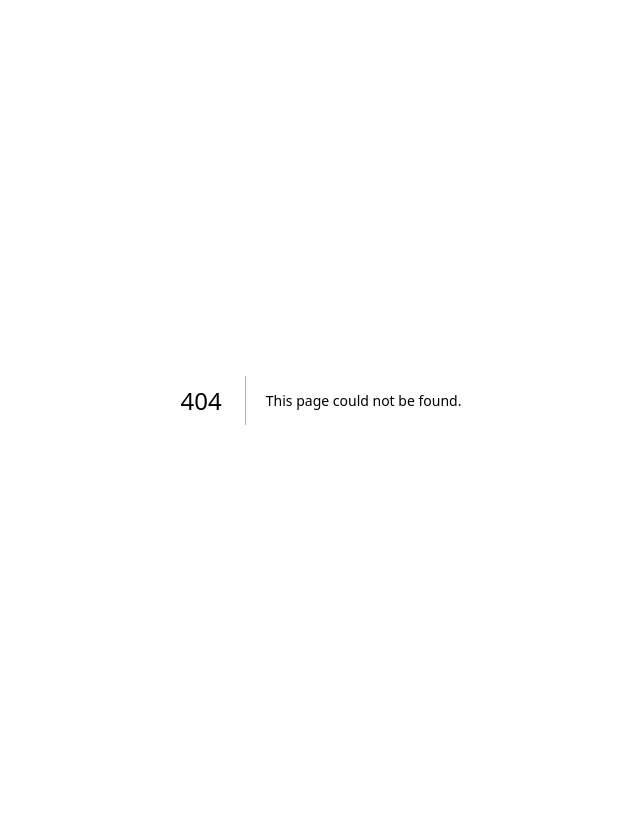
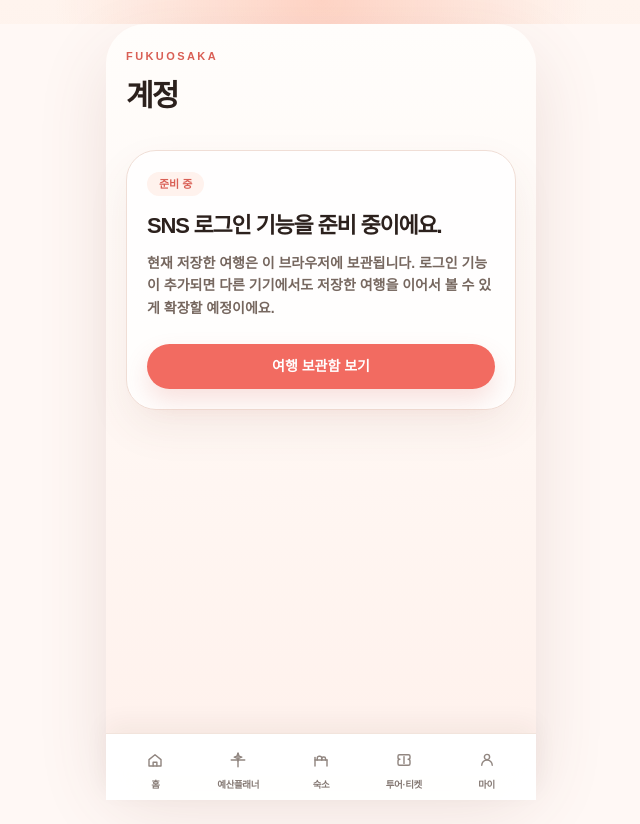
Before and after one commit to munani0918/fukuosaka, a Next.js app: page /account in a window 1280 px wide. Before the commit this address had no page. Shown: the whole page, without its empty margins (319-959 px from the left). Before the commit the page ends 800 px from the top, so only its background shows below. Built offline with nearby package versions, Linux system fonts and the light colour scheme.

Commit message:
Update home navigation and stay recommendations

```diff
--- /dev/null
+++ b/app/account/page.tsx
@@ -0,0 +1,50 @@
+import Link from "next/link";
+
+import { BottomTabBar } from "@/src/components/home/BottomTabBar";
+import type { BottomTabItem } from "@/src/data/home";
+
+const bottomTabs: BottomTabItem[] = [
+  { id: "home", label: "홈", href: "/", icon: "home" },
+  { id: "planner", label: "예산플래너", href: "/planner-wizard.html", icon: "planner" },
+  { id: "stay", label: "숙소", href: "/stays", icon: "stay" },
+  { id: "tour", label: "투어·티켓", href: "/tours", icon: "tour" },
+  { id: "my", label: "마이", href: "/mypage", icon: "my" },
+];
+
+export default function AccountPage() {
+  return (
+    <main id="top" className="min-h-dvh bg-[#fff8f5] text-[#2c211d]">
+      <div className="mx-auto flex min-h-dvh max-w-[430px] flex-col bg-[linear-gradient(180deg,#fffdfb_0%,#fff7f3_54%,#fff1ec_100%)] px-5 pb-32 pt-[calc(env(safe-area-inset-top)+24px)] md:my-6 md:min-h-[calc(100dvh-3rem)] md:rounded-[40px] md:shadow-[0_30px_70px_rgba(126,74,61,0.14)]">
+        <header>
+          <p className="text-[11px] font-black uppercase tracking-[0.22em] text-[#d95f55]">
+            FUKUOSAKA
+          </p>
+          <h1 className="mt-2 text-[30px] font-black tracking-[-0.06em]">
+            계정
+          </h1>
+        </header>
+
+        <section className="mt-8 rounded-[30px] border border-[#f0ded6] bg-white/86 p-5 shadow-[0_18px_42px_rgba(126,74,61,0.08)]">
+          <div className="mb-4 inline-flex rounded-full bg-[#fff2ed] px-3 py-1 text-[11px] font-black text-[#d95f55]">
+            준비 중
+          </div>
+          <h2 className="text-[22px] font-black leading-tight tracking-[-0.055em]">
+            SNS 로그인 기능을 준비 중이에요.
+          </h2>
+          <p className="mt-3 text-[14px] font-semibold leading-relaxed text-[#76675f]">
+            현재 저장한 여행은 이 브라우저에 보관됩니다. 로그인 기능이 추가되면
+            다른 기기에서도 저장한 여행을 이어서 볼 수 있게 확장할 예정이에요.
+          </p>
+          <Link
+            href="/mypage"
+            className="mt-6 inline-flex w-full items-center justify-center rounded-full bg-[#f26b61] px-5 py-3 text-[14px] font-black text-white shadow-[0_12px_24px_rgba(214,95,85,0.18)] transition active:scale-[0.99]"
+          >
+            여행 보관함 보기
+          </Link>
+        </section>
+      </div>
+
+      <BottomTabBar items={bottomTabs} />
+    </main>
+  );
+}
--- a/src/components/home/ProductCarousel.tsx
+++ b/src/components/home/ProductCarousel.tsx
@@ -1,14 +1,17 @@
 "use client";
 
 import type { ProductCardData } from "@/src/data/home";
+import { SavedItemStarButton } from "@/src/components/SavedItemStarButton";
 import { Artwork } from "@/src/components/home/Artwork";
 import { StarIcon } from "@/src/components/home/icons";
+import type { SavedItem } from "@/src/types/savedTrip";
 
 type ProductCarouselProps = {
   id: string;
   title: string;
   viewAllHref: string;
   items: ProductCardData[];
+  savedItemType?: "hotel";
 };
 
 export function ProductCarousel({
@@ -16,6 +19,7 @@ export function ProductCarousel({
   title,
   viewAllHref,
   items,
+  savedItemType,
 }: ProductCarouselProps) {
   const compactMeta = (label: string) => {
     const normalized = label.trim();
@@ -27,6 +31,30 @@ export function ProductCarousel({
     }
 
     return normalized.split("·").at(-1)?.trim() || normalized;
+  };
+
+  const savedItemFor = (item: ProductCardData): SavedItem | null => {
+    if (savedItemType !== "hotel") return null;
+
+    return {
+      id: item.id,
+      itemType: "hotel",
+      source: item.source ?? "unknown",
+      cityCode: item.cityCode,
+      cityName: item.cityName,
+      title: item.name,
+      subtitle: item.metaLabel,
+      area: item.cityName,
+      priceText: item.priceLabel,
+      imageUrl: item.imageUrl,
+      ratingText: item.rating,
+      badgeText: item.metaLabel,
+      detailPath: item.detailPath ?? (!item.href.startsWith("http") ? item.href : undefined),
+      bookingUrl: item.bookingUrl ?? (item.href.startsWith("http") ? item.href : undefined),
+      affiliateUrl: item.affiliateUrl,
+      originalUrl: item.originalUrl,
+      savedAt: new Date().toISOString(),
+    };
   };
 
   return (
@@ -41,13 +69,25 @@ export function ProductCarousel({
       </div>
 
       <div className="no-scrollbar flex gap-3 overflow-x-auto pb-1">
-        {items.map((item) => (
+        {items.map((item) => {
+          const savedItem = savedItemFor(item);
+
+          return (
+            <div
+              key={item.id}
+              className="relative h-[210px] w-[184px] shrink-0"
+            >
+              {savedItem ? (
+                <SavedItemStarButton
+                  item={savedItem}
+                  className="absolute right-2 top-2 z-10 bg-white/95"
+                />
+              ) : null}
               <a
-            key={item.id}
                 href={item.href}
                 target={item.href.startsWith("http") ? "_blank" : undefined}
                 rel={item.href.startsWith("http") ? "noreferrer" : undefined}
-            className="group block h-[210px] w-[184px] shrink-0 overflow-hidden rounded-[22px] bg-white shadow-[0_12px_22px_rgba(87,44,31,0.055)] ring-1 ring-[#eadfd8] transition active:scale-[0.99]"
+                className="group block h-full overflow-hidden rounded-[22px] bg-white shadow-[0_12px_22px_rgba(87,44,31,0.055)] ring-1 ring-[#eadfd8] transition active:scale-[0.99]"
               >
                 <div className="flex h-full flex-col">
                   <div className="relative h-[112px] shrink-0 overflow-hidden bg-[#f4eee8]">
@@ -96,7 +136,9 @@ export function ProductCarousel({
                   </div>
                 </div>
               </a>
-        ))}
+            </div>
+          );
+        })}
       </div>
     </section>
   );
--- a/src/components/home/StayCardCarousel.tsx
+++ b/src/components/home/StayCardCarousel.tsx
@@ -12,6 +12,7 @@ export function StayCardCarousel({ items }: StayCardCarouselProps) {
       title="오늘의 추천 숙소"
       viewAllHref="/stays"
       items={items}
+      savedItemType="hotel"
     />
   );
 }
--- a/src/components/home/TopAppBar.tsx
+++ b/src/components/home/TopAppBar.tsx
@@ -14,20 +14,22 @@ export function TopAppBar() {
         </Link>
 
         <div className="flex items-center gap-2">
-          <button
-            type="button"
-            aria-label="저장"
+          <Link
+            href="/mypage"
+            aria-label="여행 보관함"
+            title="여행 보관함"
             className="flex h-9 w-9 items-center justify-center rounded-full bg-white/88 text-[#5f5550] ring-1 ring-[#f1e4dc]"
           >
             <BookmarkIcon className="h-[18px] w-[18px]" />
-          </button>
-          <button
-            type="button"
-            aria-label="마이"
+          </Link>
+          <Link
+            href="/account"
+            aria-label="계정"
+            title="계정"
             className="flex h-9 w-9 items-center justify-center rounded-full bg-white/88 text-[#5f5550] ring-1 ring-[#f1e4dc]"
           >
             <UserIcon className="h-[18px] w-[18px]" />
-          </button>
+          </Link>
         </div>
       </div>
     </header>
--- a/src/data/home.ts
+++ b/src/data/home.ts
@@ -108,6 +108,13 @@ export type ProductCardData = {
   metaLabel: string;
   href: string;
   ctaLabel: string;
+  source?: "agoda" | "myrealtrip" | "manual" | "unknown";
+  cityCode?: "FUK" | "KIX";
+  cityName?: string;
+  detailPath?: string;
+  bookingUrl?: string;
+  affiliateUrl?: string;
+  originalUrl?: string;
   imageUrl?: string;
   artVariant: Extract<
     HomeArtVariant,
@@ -288,6 +295,10 @@ export const homeMockData: HomePageData = {
       metaLabel: "마이리얼트립 · 오사카",
       href: "/stays?keyword=오사카",
       ctaLabel: "예약하기",
+      source: "myrealtrip",
+      cityCode: "KIX",
+      cityName: "오사카",
+      detailPath: "/stays?keyword=오사카",
       artVariant: "stay-osaka",
     },
     {
@@ -299,6 +310,40 @@ export const homeMockData: HomePageData = {
       metaLabel: "마이리얼트립 · 후쿠오카",
       href: "/stays?keyword=후쿠오카",
       ctaLabel: "예약하기",
+      source: "myrealtrip",
+      cityCode: "FUK",
+      cityName: "후쿠오카",
+      detailPath: "/stays?keyword=후쿠오카",
+      artVariant: "stay-fukuoka",
+    },
+    {
+      id: "agoda-stay-osaka-card",
+      name: "아고다 오사카 인기 숙소",
+      rating: "4.6",
+      reviewCount: "예약 페이지 확인",
+      priceLabel: "예약 페이지에서 확인",
+      metaLabel: "아고다 · 오사카",
+      href: "/stays?keyword=오사카&city=osaka",
+      ctaLabel: "숙소 보기",
+      source: "agoda",
+      cityCode: "KIX",
+      cityName: "오사카",
+      detailPath: "/stays?keyword=오사카&city=osaka",
+      artVariant: "stay-osaka",
+    },
+    {
+      id: "agoda-stay-fukuoka-card",
+      name: "아고다 후쿠오카 인기 숙소",
+      rating: "4.6",
+      reviewCount: "예약 페이지 확인",
+      priceLabel: "예약 페이지에서 확인",
+      metaLabel: "아고다 · 후쿠오카",
+      href: "/stays?keyword=후쿠오카&city=fukuoka",
+      ctaLabel: "숙소 보기",
+      source: "agoda",
+      cityCode: "FUK",
+      cityName: "후쿠오카",
+      detailPath: "/stays?keyword=후쿠오카&city=fukuoka",
       artVariant: "stay-fukuoka",
     },
   ],
--- a/src/lib/home.ts
+++ b/src/lib/home.ts
@@ -466,6 +466,19 @@ async function getLiveStayCards() {
           isDomestic: false,
         }),
         ctaLabel: "상세 보기",
+        source: "myrealtrip",
+        cityCode,
+        cityName: config.city,
+        detailPath: buildStayDetailHref(item, {
+          keyword: config.city,
+          checkIn,
+          checkOut,
+          adultCount: 2,
+          childCount: 0,
+          isDomestic: false,
+        }),
+        bookingUrl: item.bookUrl,
+        originalUrl: item.bookUrl,
         imageUrl: imageUrl ? normalizeExternalUrl(imageUrl) : undefined,
         artVariant: config.stayArt,
       } satisfies ProductCardData;
@@ -589,6 +602,10 @@ function mergeStayCardsByCity(
   if (!liveCards.length) return fallbackCards;
 
   return fallbackCards.map((fallback) => {
+    if (fallback.source === "agoda") {
+      return fallback;
+    }
+
     const live = liveCards.find((card) => card.artVariant === fallback.artVariant);
 
     return {
@@ -597,6 +614,19 @@ function mergeStayCardsByCity(
       artVariant: live?.artVariant ?? fallback.artVariant,
     };
   });
+}
+
+function pickDailyStayRecommendations(items: ProductCardData[]) {
+  const myrealtripCards = items.filter((item) => item.source !== "agoda");
+  const agodaCards = items.filter((item) => item.source === "agoda");
+  const first =
+    myrealtripCards[dailyIndex("home-stays-myrealtrip", myrealtripCards.length)] ??
+    items[dailyIndex("home-stays-fallback-first", items.length)];
+  const second =
+    agodaCards[dailyIndex("home-stays-agoda", agodaCards.length)] ??
+    items.find((item) => item.id !== first?.id);
+
+  return [first, second].filter((item): item is ProductCardData => Boolean(item));
 }
 
 function pickDailyRecommendations(
@@ -689,7 +719,9 @@ export async function getHomePageData(): Promise<HomePageData> {
     liveTourCardsResult.status === "fulfilled" ? liveTourCardsResult.value : [];
 
   const flightDeals = await mergeFlightDeals(null);
-  const stayCards = mergeStayCardsByCity(liveStayCards, homeMockData.stayCards);
+  const stayCards = pickDailyStayRecommendations(
+    mergeStayCardsByCity(liveStayCards, homeMockData.stayCards),
+  );
   const tourCards = pickDailyRecommendations(
     mergeProductCards(liveTourCards, homeMockData.tourCards),
     2,
```
Lines whose indentation alone changed are shown as unchanged.
